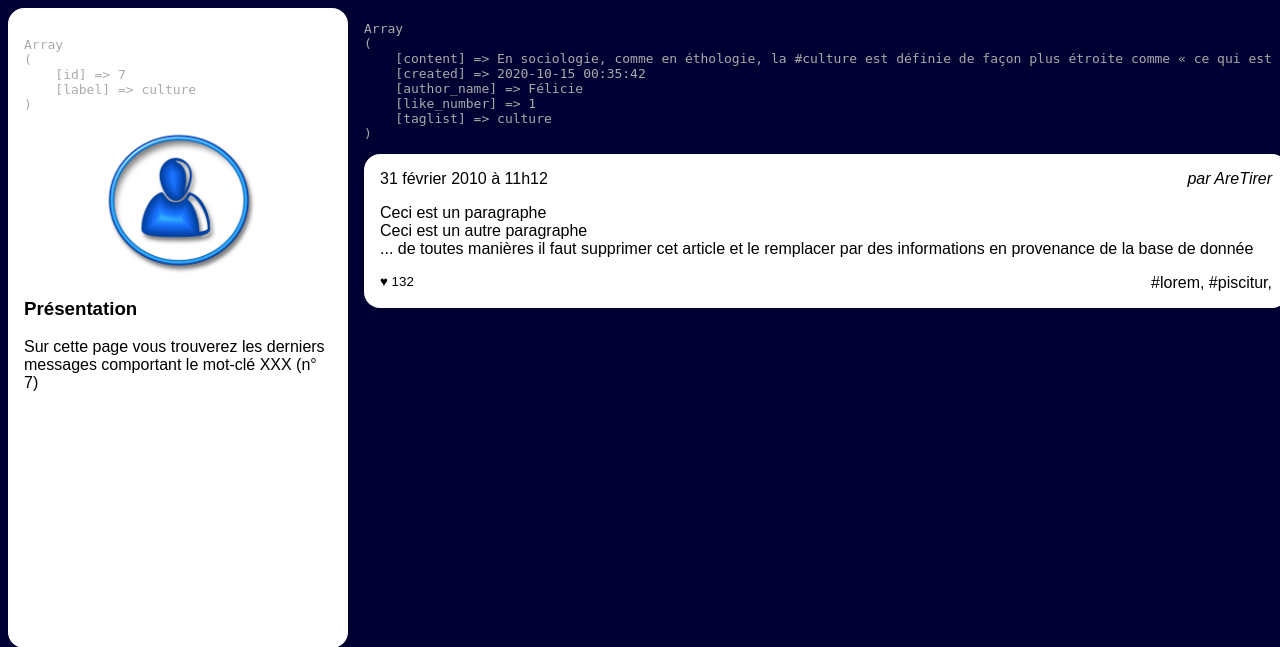
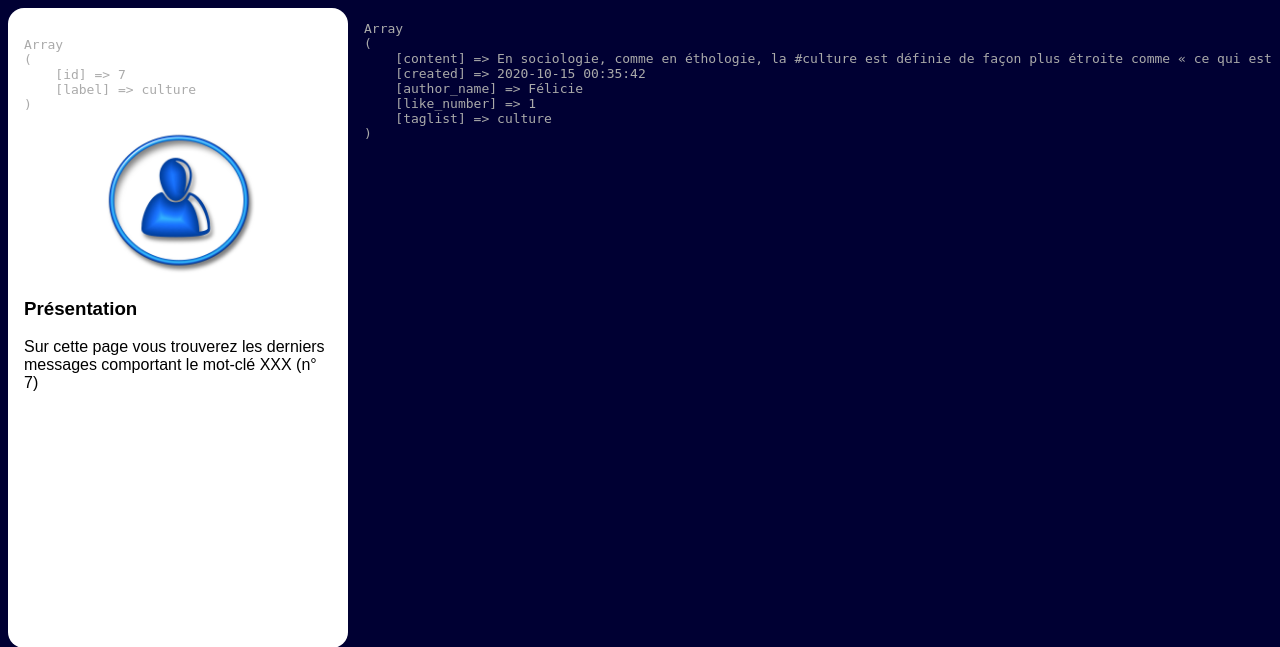
Before and after one commit to adatechschool/projet-collectif-reseau-social-les-claviers-de-l-extreme, a PHP site: page /tags.php?tag_id=7 in a window 1280 px wide. Shown: the top 647 px of the page. Run offline with PHP 8.4, Linux system fonts and the light colour scheme; data comes from the database, SQL or seed files in the repository.

Commit message:
Refacto V2

```diff
--- a/resoc_n1/settings.php
+++ b/resoc_n1/settings.php
@@ -34,8 +34,7 @@
                 /**
                  * Etape 2: se connecter à la base de donnée
                  */
-                $mysqli = new mysqli("localhost", "root", "root", "socialnetwork");
-
+                // Faire un include
                 /**
                  * Etape 3: récupérer le nom de l'utilisateur
                  */
--- a/resoc_n1/tags.php
+++ b/resoc_n1/tags.php
@@ -82,24 +82,7 @@
 
                     echo "<pre>" . print_r($post, 1) . "</pre>";
                     ?>
-                    <article>
-                        <h3>
-                            <time datetime='2020-02-01 11:12:13' >31 février 2010 à 11h12</time>
-                        </h3>
-                        <address>par AreTirer</address>
-                        <div>
-                            <p>Ceci est un paragraphe</p>
-                            <p>Ceci est un autre paragraphe</p>
-                            <p>... de toutes manières il faut supprimer cet
-                                article et le remplacer par des informations en
-                                provenance de la base de donnée</p>
-                        </div>
-                        <footer>
-                            <small>♥ 132</small>
-                            <a href="">#lorem</a>,
-                            <a href="">#piscitur</a>,
-                        </footer>
-                    </article>
+                    <!-- Faire include -->
                 <?php } ?>
 
 
```
Also changed, not shown: N1/article.php (added, +18 -0 lines), N1/connexions.php (+16 -0 lines), resoc_n1/admin.php (+0 -13 lines), resoc_n1/feed.php (+2 -19 lines), resoc_n1/followers.php (+1 -18 lines), resoc_n1/wall.php (+1 -18 lines).
